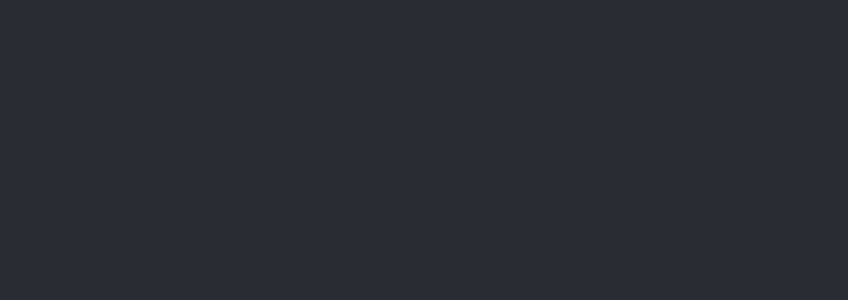
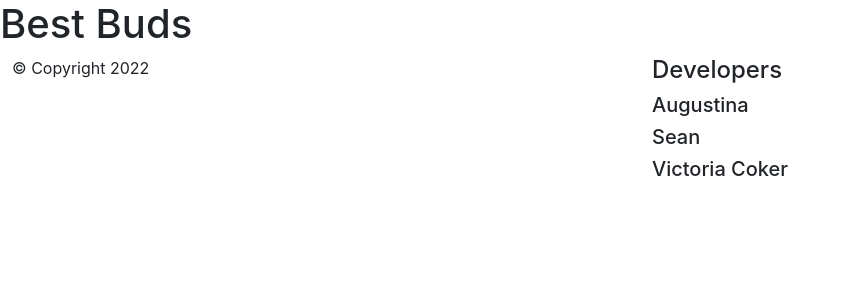
Before and after one commit to ShnanignFlanign/Best-Buds-Frontend, a React (Create React App) app in the folder best-buds/: page / in a window 1280 px wide. Shown: the top 300 px of the page, without its empty margins (0-848 px from the left). Built offline with nearby package versions, Linux system fonts and the light colour scheme.

Commit message:
Added footer to website

```diff
--- a/best-buds/src/App.js
+++ b/best-buds/src/App.js
@@ -1,12 +1,15 @@
-import './App.css';
+import React, {Component} from 'react'
+import Footer from './Footer'
 
-function App() {
-  return (
-    <div className="App">
-      <header className="App-header">
-      </header>
-    </div>
-  );
+class App extends Component{
+  render (){
+    return(
+      <div>
+       <h1>Best Buds</h1>
+       <Footer/>
+      </div>
+    )
+  }
 }
 
 export default App;
--- /dev/null
+++ b/best-buds/src/Footer.js
@@ -0,0 +1,24 @@
+import React, { Component} from 'react'
+import Container from 'react-bootstrap/Container';
+import Row from 'react-bootstrap/Row';
+import Col from 'react-bootstrap/Col';
+
+class Footer extends Component{
+  render(){
+    return(
+      <Container fluid>
+        <Row>
+        <Col> &copy; Copyright 2022</Col>
+        <Col>
+          <h4>Developers</h4>
+          <h5>Augustina</h5>
+          <h5>Sean</h5>
+          <h5>Victoria Coker</h5>
+        </Col>
+        </Row>
+      </Container>
+    )
+  }
+}
+
+export default Footer;
--- a/best-buds/src/index.js
+++ b/best-buds/src/index.js
@@ -1,5 +1,6 @@
 import React from 'react';
 import ReactDOM from 'react-dom/client';
+import 'bootstrap/dist/css/bootstrap.min.css';
 import './index.css';
 import App from './App';
 import reportWebVitals from './reportWebVitals';
```
Also changed, not shown: best-buds/src/Header.js (added), best-buds/src/Modal.js (added), best-buds/src/Plant.js (added).
